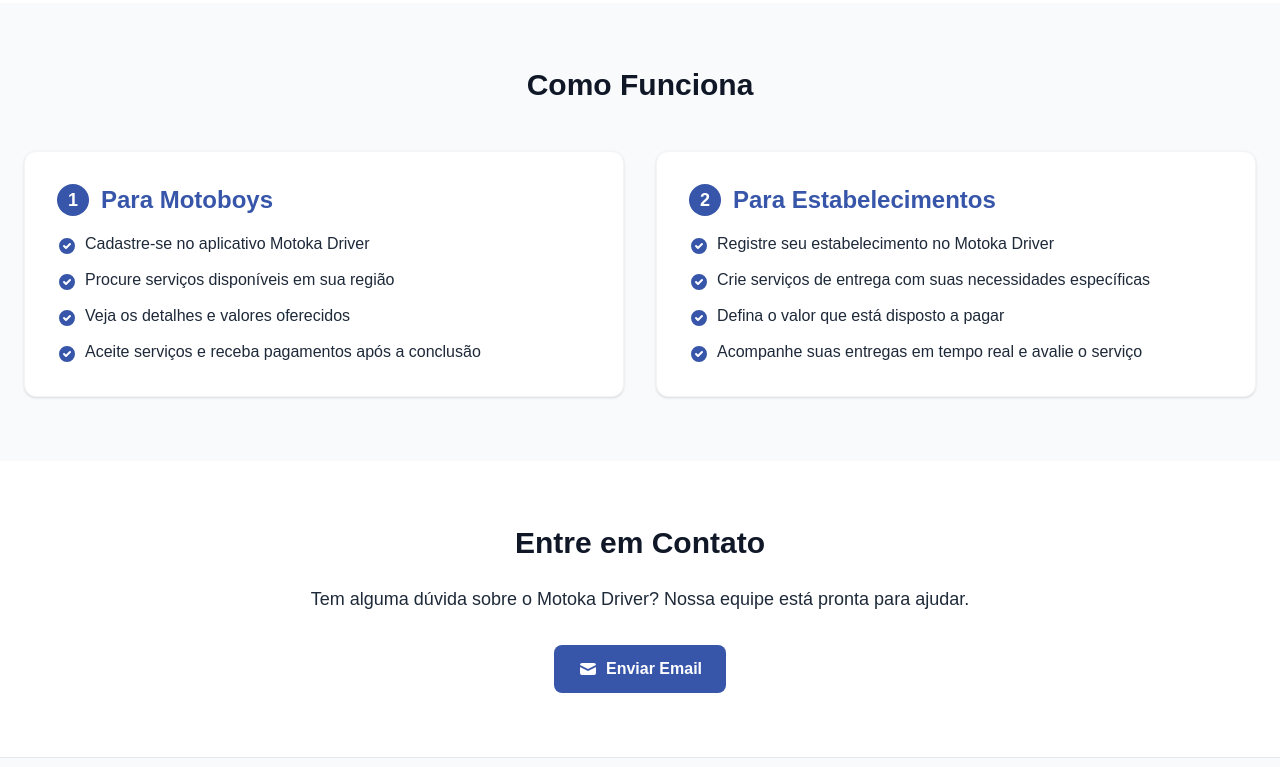
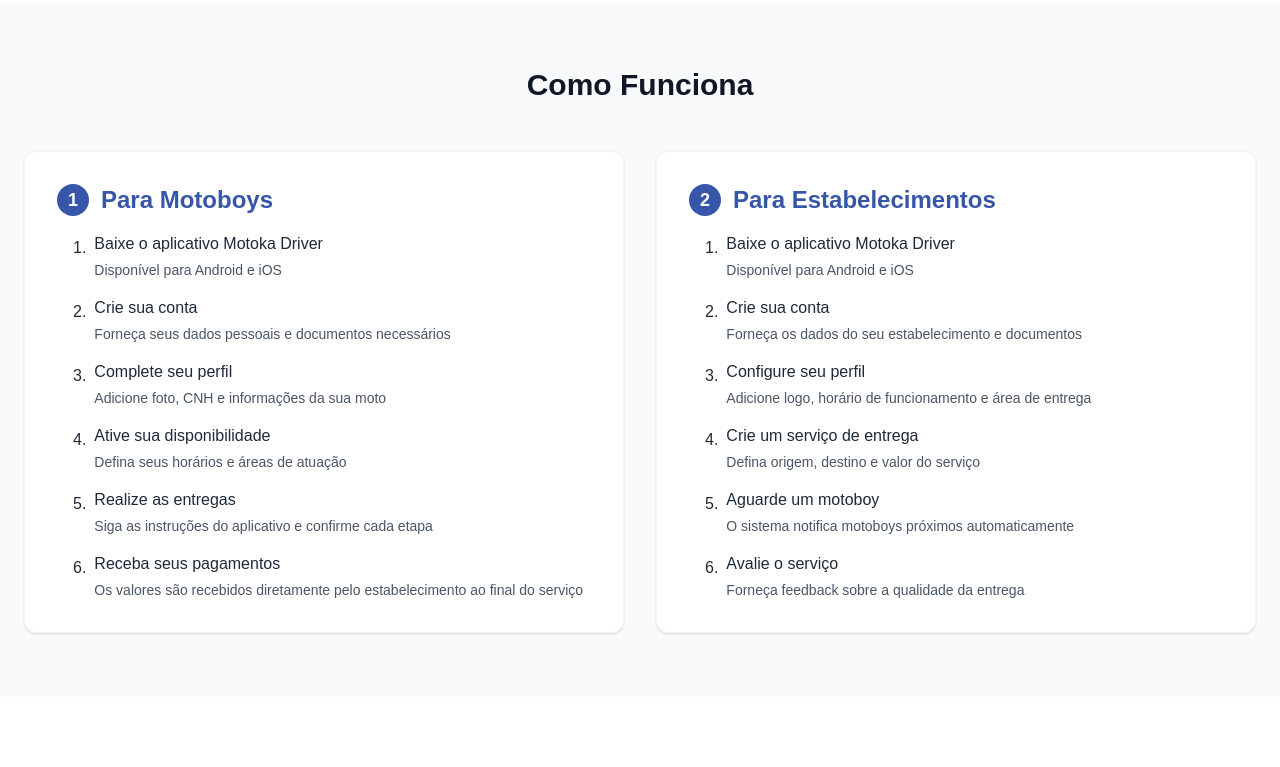
Before and after one commit to MotokaDriver/motoka-web, a Next.js app: page / in a window 1280 px wide. Shown: the part 833-1600 px from the top of the page. Built offline with nearby package versions, Linux system fonts and the light colour scheme.

Commit message:
chore: Adjust message in page

```diff
--- a/app/page.tsx
+++ b/app/page.tsx
@@ -41,7 +41,7 @@ export default function Home() {
                 className="bg-primary hover:bg-primary/90 text-white font-semibold px-6 py-3 rounded-lg flex items-center justify-center gap-2 transition-colors"
               >
                 <svg xmlns="http://www.w3.org/2000/svg" className="h-5 w-5" viewBox="0 0 24 24" fill="currentColor">
-                  <path d="M17.6 9.48l1.84-3.18c.16-.31.04-.69-.26-.85-.29-.15-.65-.06-.83.22l-1.88 3.24c-2.86-1.21-6.08-1.21-8.94 0L5.65 5.67c-.19-.29-.58-.38-.87-.2-.28.16-.37.52-.22.81L6.4 9.48C3.3 11.25 1.28 14.44 1 18h22c-.28-3.56-2.3-6.75-5.4-8.52zM7 15.25c-.69 0-1.25-.56-1.25-1.25s.56-1.25 1.25-1.25 1.25.56 1.25 1.25-.56 1.25-1.25 1.25zm10 0c-.69 0-1.25-.56-1.25-1.25s.56-1.25 1.25-1.25 1.25.56 1.25 1.25-.56 1.25-1.25 1.25z" />
+                  <path d="M17.6 9.48l1.84-3.18c.16-.31.04-.69-.26-.85-.29-.15-.65-.06-.83.22l-1.88 3.24c-2.86-1.21-6.08-1.21-8.94 0L5.65 5.67c-.19-.29-.58-.38-.87-.2-.28.16-.37.52-.22.81L6.4 9.48C3.3 11.25 1.28 14.44 1 18h22c-.28-3.56-2.3-6.75-5.4-8.52zM7 15.25c-.69 0-1.25-.56-1.25-1.25s.56-1.25 1.25-1.25 1.25.56 1.25 1.25-.56 1.25-1.25 1.25z" />
                 </svg>
                 Download para Android
               </a>
@@ -84,64 +84,100 @@ export default function Home() {
                 <span className="bg-primary text-white rounded-full w-8 h-8 flex items-center justify-center text-lg">1</span>
                 Para Motoboys
               </h3>
-              <ul className="space-y-3 text-gray-800">
+              <ol className="space-y-4 text-gray-800 list-decimal pl-4">
                 <li className="flex items-start gap-2">
-                  <svg xmlns="http://www.w3.org/2000/svg" className="h-5 w-5 text-primary flex-shrink-0 mt-1" viewBox="0 0 20 20" fill="currentColor">
-                    <path fillRule="evenodd" d="M10 18a8 8 0 100-16 8 8 0 000 16zm3.707-9.293a1 1 0 00-1.414-1.414L9 10.586 7.707 9.293a1 1 0 00-1.414 1.414l2 2a1 1 0 001.414 0l4-4z" clipRule="evenodd" />
-                  </svg>
-                  Cadastre-se no aplicativo Motoka Driver
+                  <span className="flex-shrink-0 mt-1">1.</span>
+                  <div>
+                    <p className="font-medium">Baixe o aplicativo Motoka Driver</p>
+                    <p className="text-sm text-gray-600 mt-1">Disponível para Android e iOS</p>
+                  </div>
                 </li>
                 <li className="flex items-start gap-2">
-                  <svg xmlns="http://www.w3.org/2000/svg" className="h-5 w-5 text-primary flex-shrink-0 mt-1" viewBox="0 0 20 20" fill="currentColor">
-                    <path fillRule="evenodd" d="M10 18a8 8 0 100-16 8 8 0 000 16zm3.707-9.293a1 1 0 00-1.414-1.414L9 10.586 7.707 9.293a1 1 0 00-1.414 1.414l2 2a1 1 0 001.414 0l4-4z" clipRule="evenodd" />
-                  </svg>
-                  Procure serviços disponíveis em sua região
+                  <span className="flex-shrink-0 mt-1">2.</span>
+                  <div>
+                    <p className="font-medium">Crie sua conta</p>
+                    <p className="text-sm text-gray-600 mt-1">Forneça seus dados pessoais e documentos necessários</p>
+                  </div>
                 </li>
                 <li className="flex items-start gap-2">
-                  <svg xmlns="http://www.w3.org/2000/svg" className="h-5 w-5 text-primary flex-shrink-0 mt-1" viewBox="0 0 20 20" fill="currentColor">
-                    <path fillRule="evenodd" d="M10 18a8 8 0 100-16 8 8 0 000 16zm3.707-9.293a1 1 0 00-1.414-1.414L9 10.586 7.707 9.293a1 1 0 00-1.414 1.414l2 2a1 1 0 001.414 0l4-4z" clipRule="evenodd" />
-                  </svg>
-                  Veja os detalhes e valores oferecidos
+                  <span className="flex-shrink-0 mt-1">3.</span>
+                  <div>
+                    <p className="font-medium">Complete seu perfil</p>
+                    <p className="text-sm text-gray-600 mt-1">Adicione foto, CNH e informações da sua moto</p>
+                  </div>
                 </li>
                 <li className="flex items-start gap-2">
-                  <svg xmlns="http://www.w3.org/2000/svg" className="h-5 w-5 text-primary flex-shrink-0 mt-1" viewBox="0 0 20 20" fill="currentColor">
-                    <path fillRule="evenodd" d="M10 18a8 8 0 100-16 8 8 0 000 16zm3.707-9.293a1 1 0 00-1.414-1.414L9 10.586 7.707 9.293a1 1 0 00-1.414 1.414l2 2a1 1 0 001.414 0l4-4z" clipRule="evenodd" />
-                  </svg>
-                  Aceite serviços e receba pagamentos após a conclusão
+                  <span className="flex-shrink-0 mt-1">4.</span>
+                  <div>
+                    <p className="font-medium">Ative sua disponibilidade</p>
+                    <p className="text-sm text-gray-600 mt-1">Defina seus horários e áreas de atuação</p>
+                  </div>
                 </li>
-              </ul>
+                <li className="flex items-start gap-2">
+                  <span className="flex-shrink-0 mt-1">5.</span>
+                  <div>
+                    <p className="font-medium">Realize as entregas</p>
+                    <p className="text-sm text-gray-600 mt-1">Siga as instruções do aplicativo e confirme cada etapa</p>
+                  </div>
+                </li>
+                <li className="flex items-start gap-2">
+                  <span className="flex-shrink-0 mt-1">6.</span>
+                  <div>
+                    <p className="font-medium">Receba seus pagamentos</p>
+                    <p className="text-sm text-gray-600 mt-1">Os valores são recebidos diretamente pelo estabelecimento ao final do serviço</p>
+                  </div>
+                </li>
+              </ol>
             </div>
             <div className="bg-white p-8 rounded-xl shadow-sm border border-gray-100 hover:shadow-md transition-shadow">
               <h3 className="text-2xl font-semibold mb-4 text-primary flex items-center gap-3">
                 <span className="bg-primary text-white rounded-full w-8 h-8 flex items-center justify-center text-lg">2</span>
                 Para Estabelecimentos
               </h3>
-              <ul className="space-y-3 text-gray-800">
+              <ol className="space-y-4 text-gray-800 list-decimal pl-4">
                 <li className="flex items-start gap-2">
-                  <svg xmlns="http://www.w3.org/2000/svg" className="h-5 w-5 text-primary flex-shrink-0 mt-1" viewBox="0 0 20 20" fill="currentColor">
-                    <path fillRule="evenodd" d="M10 18a8 8 0 100-16 8 8 0 000 16zm3.707-9.293a1 1 0 00-1.414-1.414L9 10.586 7.707 9.293a1 1 0 00-1.414 1.414l2 2a1 1 0 001.414 0l4-4z" clipRule="evenodd" />
-                  </svg>
-                  Registre seu estabelecimento no Motoka Driver
+                  <span className="flex-shrink-0 mt-1">1.</span>
+                  <div>
+                    <p className="font-medium">Baixe o aplicativo Motoka Driver</p>
+                    <p className="text-sm text-gray-600 mt-1">Disponível para Android e iOS</p>
+                  </div>
                 </li>
                 <li className="flex items-start gap-2">
-                  <svg xmlns="http://www.w3.org/2000/svg" className="h-5 w-5 text-primary flex-shrink-0 mt-1" viewBox="0 0 20 20" fill="currentColor">
-                    <path fillRule="evenodd" d="M10 18a8 8 0 100-16 8 8 0 000 16zm3.707-9.293a1 1 0 00-1.414-1.414L9 10.586 7.707 9.293a1 1 0 00-1.414 1.414l2 2a1 1 0 001.414 0l4-4z" clipRule="evenodd" />
-                  </svg>
-                  Crie serviços de entrega com suas necessidades específicas
+                  <span className="flex-shrink-0 mt-1">2.</span>
+                  <div>
+                    <p className="font-medium">Crie sua conta</p>
+                    <p className="text-sm text-gray-600 mt-1">Forneça os dados do seu estabelecimento e documentos</p>
+                  </div>
                 </li>
                 <li className="flex items-start gap-2">
-                  <svg xmlns="http://www.w3.org/2000/svg" className="h-5 w-5 text-primary flex-shrink-0 mt-1" viewBox="0 0 20 20" fill="currentColor">
-                    <path fillRule="evenodd" d="M10 18a8 8 0 100-16 8 8 0 000 16zm3.707-9.293a1 1 0 00-1.414-1.414L9 10.586 7.707 9.293a1 1 0 00-1.414 1.414l2 2a1 1 0 001.414 0l4-4z" clipRule="evenodd" />
-                  </svg>
-                  Defina o valor que está disposto a pagar
+                  <span className="flex-shrink-0 mt-1">3.</span>
+                  <div>
+                    <p className="font-medium">Configure seu perfil</p>
+                    <p className="text-sm text-gray-600 mt-1">Adicione logo, horário de funcionamento e área de entrega</p>
+                  </div>
                 </li>
                 <li className="flex items-start gap-2">
-                  <svg xmlns="http://www.w3.org/2000/svg" className="h-5 w-5 text-primary flex-shrink-0 mt-1" viewBox="0 0 20 20" fill="currentColor">
-                    <path fillRule="evenodd" d="M10 18a8 8 0 100-16 8 8 0 000 16zm3.707-9.293a1 1 0 00-1.414-1.414L9 10.586 7.707 9.293a1 1 0 00-1.414 1.414l2 2a1 1 0 001.414 0l4-4z" clipRule="evenodd" />
-                  </svg>
-                  Acompanhe suas entregas em tempo real e avalie o serviço
+                  <span className="flex-shrink-0 mt-1">4.</span>
+                  <div>
+                    <p className="font-medium">Crie um serviço de entrega</p>
+                    <p className="text-sm text-gray-600 mt-1">Defina origem, destino e valor do serviço</p>
+                  </div>
                 </li>
-              </ul>
+                <li className="flex items-start gap-2">
+                  <span className="flex-shrink-0 mt-1">5.</span>
+                  <div>
+                    <p className="font-medium">Aguarde um motoboy</p>
+                    <p className="text-sm text-gray-600 mt-1">O sistema notifica motoboys próximos automaticamente</p>
+                  </div>
+                </li>
+                <li className="flex items-start gap-2">
+                  <span className="flex-shrink-0 mt-1">6.</span>
+                  <div>
+                    <p className="font-medium">Avalie o serviço</p>
+                    <p className="text-sm text-gray-600 mt-1">Forneça feedback sobre a qualidade da entrega</p>
+                  </div>
+                </li>
+              </ol>
             </div>
           </div>
         </div>
```
